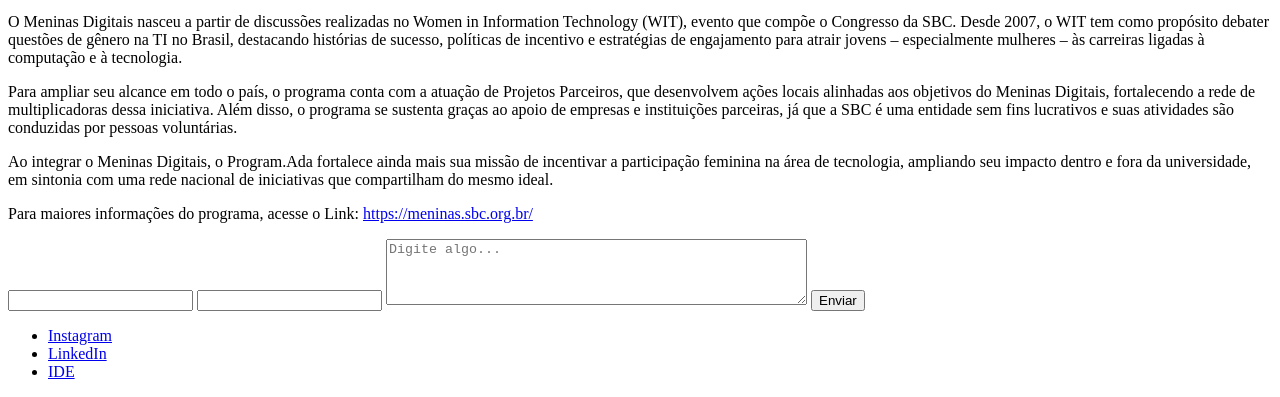
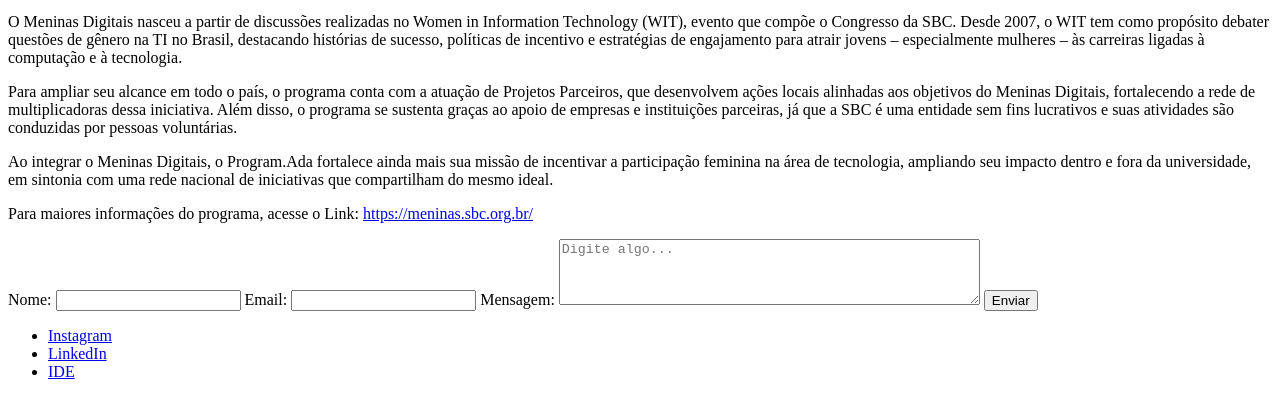
Before and after one commit to matheushsaba/ps-ide-2025-2-grupo-6, a plain HTML site: page index.html in a window 1280 px wide. Shown: the part 579-976 px from the top of the page. Drawn offline with Linux system fonts and the light colour scheme.

Commit message:
adicionando conteúdo às labels do formulário

```diff
--- a/index.html
+++ b/index.html
@@ -81,13 +81,13 @@
 
     <div class="caixa formulario">
       <form id="formulario_contato" method="POST">
-        <label for="formulario_nome_input" ></label>
+        <label for="formulario_nome_input" >Nome: </label>
         <input type="text" id = "formulario_nome_input" name = "formulario_nome_input" required>
 
-        <label for="formulario_email_input"></label>
+        <label for="formulario_email_input">Email: </label>
         <input type="text" id = "formulario_email_input" name="formulario_email_input" required>
 
-        <label for="formulario_mensagem_input"></label>
+        <label for="formulario_mensagem_input">Mensagem: </label>
         <textarea id = "formulario_mensagem_input" rows="4" cols="50" placeholder ="Digite algo..."></textarea>
         <button type="submit" id="formulario_botao_enviar">Enviar</button>
       </form>
```
